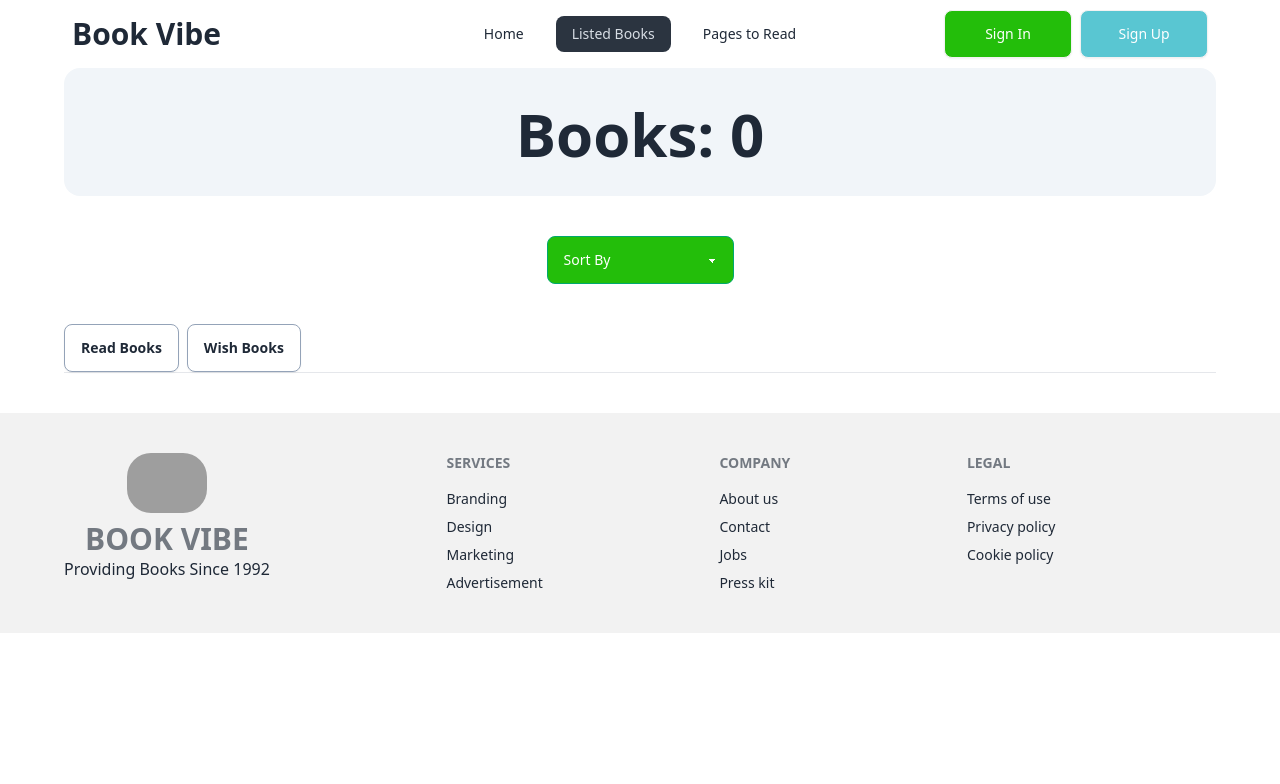
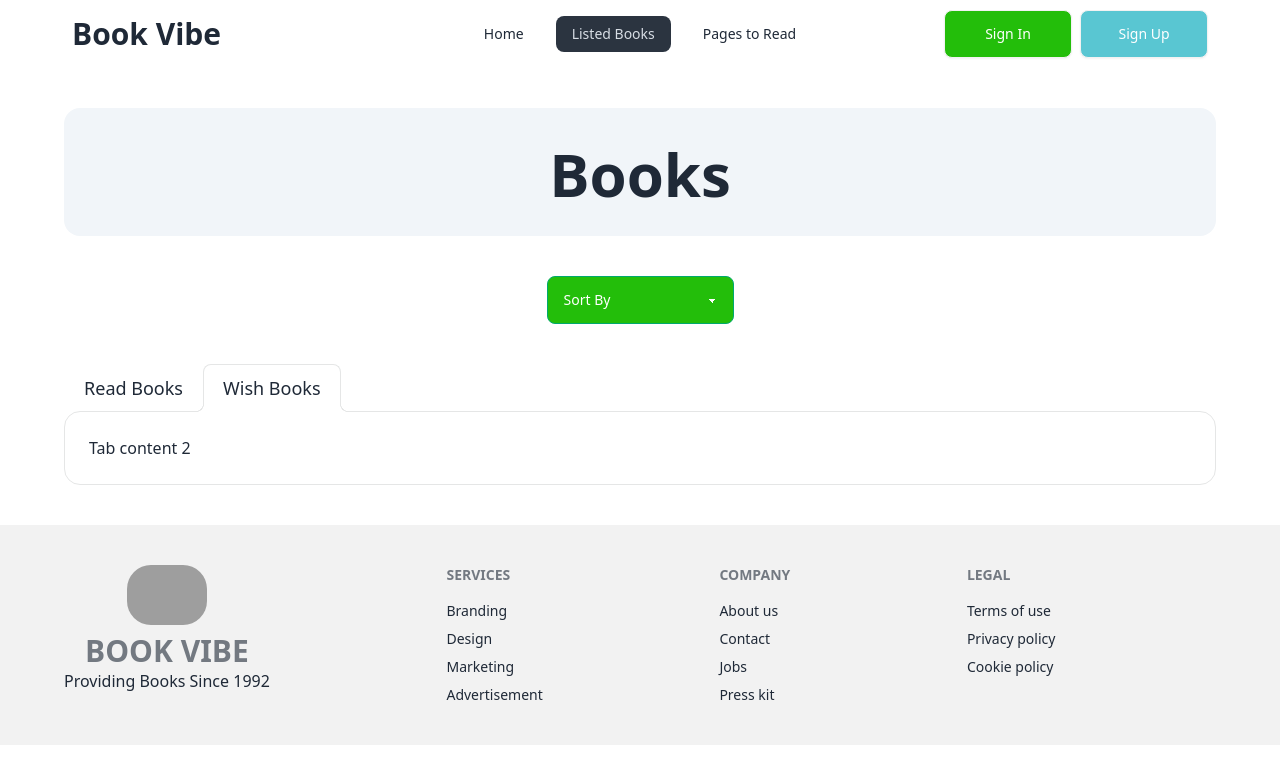
Before and after one commit to saiful797/Book-Vibe, a React (Vite) app: page /listedBooks in a window 1280 px wide. Shown: the top 784 px of the page. Built offline with nearby package versions, Linux system fonts and the light colour scheme; grey boxes are pictures that could not be loaded.

Commit message:
Added Read Books Tab

```diff
--- a/public/books.json
+++ b/public/books.json
@@ -33,7 +33,7 @@
         "review": "The Goldfinch by Donna Tartt is an epic tale of loss, redemption, and the transformative power of art. The story follows Theo Decker, who survives a tragic terrorist attack at the Metropolitan Museum of Art that kills his mother. In the chaos that ensues, Theo steals a priceless painting, 'The Goldfinch,' setting off a chain of events that shape the course of his life. Tartt's prose is lush and immersive, drawing readers into Theo's world as he navigates grief, addiction, and the pursuit of identity. The novel is a sprawling masterpiece that spans continents and decades, exploring themes of fate, morality, and the enduring value of beauty.",
         "totalPages": 771,
         "rating": 4.5,
-        "category": "Literary Fiction",
+        "category": "Fiction",
         "tags": ["Art", "Coming-of-Age", "Drama"],
         "publisher": "Little, Brown and Company",
         "yearOfPublishing": 2013
@@ -46,7 +46,7 @@
         "review": "The Martian by Andy Weir is a riveting science fiction novel that combines suspense, humor, and ingenuity in a thrilling survival story set on the Red Planet. Mark Watney, an astronaut, is presumed dead and left behind by his crew during a mission to Mars. Alone and with limited resources, Watney must rely on his scientific knowledge and resourcefulness to survive while awaiting rescue. Weir's meticulous attention to scientific detail lends authenticity to the narrative, making the challenges Watney faces feel both harrowing and plausible. The novel is as much a celebration of human resilience and the spirit of exploration as it is a gripping adventure through the harsh landscape of Mars.",
         "totalPages": 369,
         "rating": 4.8,
-        "category": "Science Fiction",
+        "category": "Fiction",
         "tags": ["Survival", "Adventure", "Space"],
         "publisher": "Crown Publishers",
         "yearOfPublishing": 2011
@@ -85,7 +85,7 @@
         "review": "Pride and Prejudice by Jane Austen is a beloved classic that continues to enchant readers with its wit, romance, and social commentary. Set in the English countryside during the Regency era, the novel follows the spirited Elizabeth Bennet as she navigates the complexities of love and marriage in a society governed by strict social norms. Austen's sharp observations of human nature and her keen understanding of the dynamics between men and women make for a delightful and engaging read. From the iconic love-hate relationship between Elizabeth and Mr. Darcy to the colorful cast of characters that populate the novel, Pride and Prejudice is a true literary gem that has stood the test of time.",
         "totalPages": 432,
         "rating": 4.8,
-        "category": "Romantic Fiction",
+        "category": "Fiction",
         "tags": ["Regency Era", "Satire", "Relationships"],
         "publisher": "T. Egerton, Whitehall",
         "yearOfPublishing": 1813
@@ -98,7 +98,7 @@
         "review": "To Kill a Mockingbird by Harper Lee is a timeless masterpiece that explores themes of racial injustice, morality, and compassion in the American South. Set in the fictional town of Maycomb, Alabama, during the 1930s, the novel follows young Scout Finch as she grapples with the complexities of adulthood and witnesses her father, Atticus Finch, defend a black man falsely accused of raping a white woman. Lee's poignant prose and indelible characters, including the enigmatic Boo Radley and the wise Atticus, make for a powerful and thought-provoking read that resonates with readers of all ages.",
         "totalPages": 281,
         "rating": 4.7,
-        "category": "Classic Fiction",
+        "category": "Fiction",
         "tags": ["Race", "Morality", "Southern Gothic"],
         "publisher": "J. B. Lippincott & Co.",
         "yearOfPublishing": 1960
@@ -111,7 +111,7 @@
         "review": "The Hobbit by J.R.R. Tolkien is a timeless adventure that introduces readers to the enchanting world of Middle-earth. Bilbo Baggins, a hobbit of the Shire, embarks on a journey to reclaim the lost kingdom of Erebor from the dragon Smaug. Along the way, he encounters trolls, goblins, and other creatures, and discovers a magical ring that will shape the fate of Middle-earth. Tolkien's richly imagined world, populated by dwarves, elves, and wizards, is brought to life through his vivid descriptions and lyrical prose. The Hobbit is a tale of heroism, friendship, and the power of ordinary individuals to change the course of history.",
         "totalPages": 310,
         "rating": 4.7,
-        "category": "Fantasy Fiction",
+        "category": "Fiction",
         "tags": ["Adventure", "Magic", "Quest"],
         "publisher": "George Allen & Unwin",
         "yearOfPublishing": 1937
--- a/src/components/ListedBooks/ListedBooks.jsx
+++ b/src/components/ListedBooks/ListedBooks.jsx
@@ -1,6 +1,7 @@
 import { useEffect, useState } from "react";
 import { useLoaderData } from "react-router-dom";
 import { getStoredReadBooksDetails } from "../../utility/localStorage";
+import ListedBooksDetails from "../ListedBooksDetails/ListedBooksDetails";
 
 const ListedBooks = () => {
 
@@ -17,9 +18,9 @@ const ListedBooks = () => {
     },[])
 
     return (
-        <div>
+        <div className="mt-10">
             <div className="rounded-2xl w-full h-32 pt-1 bg-slate-100 flex justify-center items-center">
-                <p className="text-6xl font-bold">Books: {readBooksItem.length}</p>
+                <p className="text-6xl font-bold">Books</p>
             </div>
             <div className="text-center mt-10 mb-10">
                 <select className="select select-success max-w-xs bg-[#23BE0A] font-medium text-white">
@@ -32,15 +33,17 @@ const ListedBooks = () => {
                     <option>Fullmetal Alchemist</option>
                 </select>
             </div>
-            <div className="flex gap-2">
-                <div>
-                    <button className="btn bg-white border-slate-400">Read Books</button>
+            <div role="tablist" className="tabs tabs-lifted tabs-lg">
+                <input type="radio" name="my_tabs_2" role="tab" className="tab" aria-label="Read Books" />
+                <div role="tabpanel" className="tab-content bg-base-100 border-base-300 rounded-box p-6">
+                    {
+                        readBooksItem.map(book => <ListedBooksDetails key={book.bookId}  book={book}></ListedBooksDetails>)
+                    }
                 </div>
-                <div>
-                    <button className="btn bg-white border-slate-400"> Wish Books</button>
-                </div>
+
+                <input type="radio" name="my_tabs_2" role="tab" className="tab" aria-label="Wish Books" checked />
+                <div role="tabpanel" className="tab-content bg-base-100 border-base-300 rounded-box p-6">Tab content 2</div>
             </div>
-            <hr></hr>
         </div>
     );
 };
--- /dev/null
+++ b/src/components/ListedBooksDetails/ListedBooksDetails.jsx
@@ -0,0 +1,52 @@
+import PropTypes from 'prop-types';
+import Tag from '../Tag/Tag';
+import { Link } from 'react-router-dom';
+
+const ListedBooksDetails = ({book}) => {
+    const {bookId,image,bookName,author,tags,yearOfPublishing,publisher,totalPages,category,rating} = book;
+    return (
+        <div className="card card-side shadow-xl mt-10 border border-gray-400 gap-5">
+            <div className='p-5 bg-slate-100 rounded-2xl'>
+                <figure><img className='w-56 h-96 rounded-xl' src={image} alt="book"/></figure>
+            </div>
+            <div className="space-y-5 p-5 mt-5">
+                <h2 className="text-3xl font-bold">{bookName}</h2>
+                <p className='text-lg font-medium'>By: {author}</p>
+                <div className='flex justify-center items-center gap-2'>
+                    <h1 className='text-xl font-medium'>Tags:</h1>
+                    {
+                        tags.map(tag=><Tag key={tag} tag={tag}></Tag>)
+                    }
+                    <div className='flex'>
+                        <img src="https://i.ibb.co/JCkPvcY/location.png" alt="" />
+                            <p className='font-medium'>Year Of Publishing: {yearOfPublishing}</p>
+                    </div>
+                </div>
+                <div className='flex gap-5'>
+                    <div className='flex gap-2'>
+                        <img src="https://i.ibb.co/QNLQcZr/people.png" alt="location" />
+                        <p className='font-medium'>Publisher:-{publisher}</p>
+                    </div>
+                    <div className='flex gap-2'>
+                        <img src="https://i.ibb.co/h1GwMDk/page.png" alt="" />
+                        <p className='font-medium'>Page: {totalPages}</p>
+                    </div>
+                </div>
+                <hr />
+                <div className='flex gap-5'>
+                    <button className='btn w-40 rounded-3xl bg-[#d9e6f6] text-[#328EFF]'>Category: {category}</button>
+                    <button className='btn w-40 rounded-3xl bg-[#efe6d3] text-[#FFAC33]'>Rating: {rating}</button>
+                    <div>
+                        <Link to={`/book/:${bookId}`}>
+                            <button className='btn rounded-3xl bg-[#23BE0A] text-white w-40'>View Details</button>
+                        </Link>
+                    </div>
+                </div>
+            </div>
+        </div>
+    );
+};
+ListedBooksDetails.propTypes={
+    book: PropTypes.object
+}
+export default ListedBooksDetails;
--- /dev/null
+++ b/src/components/ReadBooksDetails/ReadBooksDetails.jsx
@@ -0,0 +1,9 @@
+const ReadBooksDetails = () => {
+    return (
+        <div>
+            <p>hello from read books details page</p>
+        </div>
+    );
+};
+
+export default ReadBooksDetails;
--- /dev/null
+++ b/src/components/Tag/Tag.jsx
@@ -0,0 +1,13 @@
+import PropTypes from 'prop-types';
+
+const Tag = ({tag}) => {
+    return (
+        <div>
+            <button className="w-40 btn bg-[#f0f7ef] text-[#23BE0A] rounded-3xl flex">#{tag}</button>
+        </div>
+    );
+};
+Tag.propTypes ={
+    tag: PropTypes.string.isRequired
+}
+export default Tag;
--- a/src/main.jsx
+++ b/src/main.jsx
@@ -10,7 +10,6 @@ import Home from './components/Home/Home';
 import ListedBooks from './components/ListedBooks/ListedBooks';
 import ErrorPage from './components/ErrorPage/ErrorPage';
 import BookDetails from './components/BookDetails/BookDetails';
-
 const router = createBrowserRouter([
   {
     path: "/",
```
